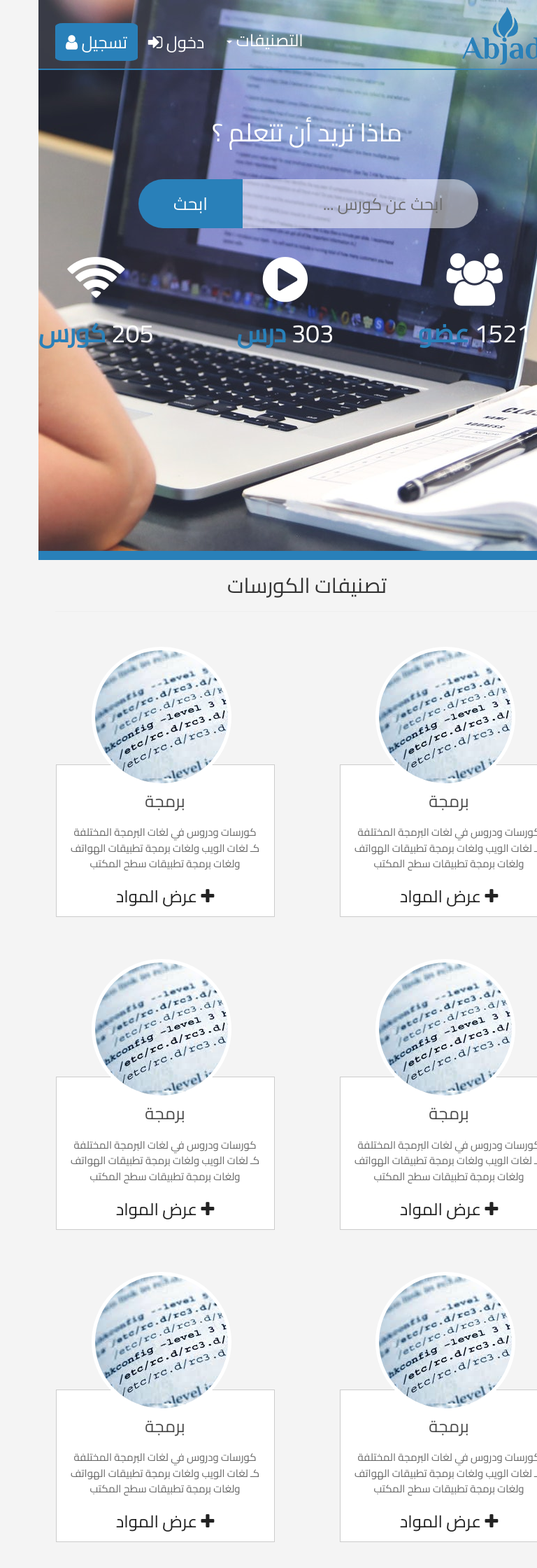
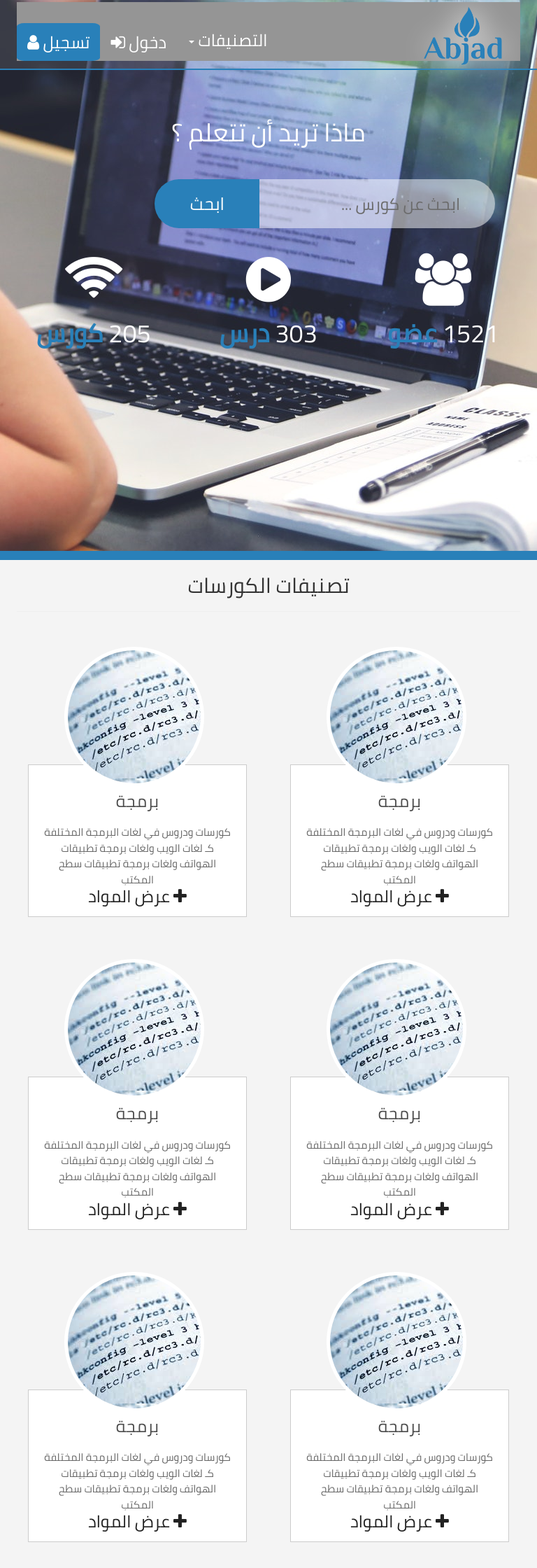
Before and after one commit to theyousry/Abjd, a PHP site: page / in a window 768 px wide; the page is wider, and only the part inside the window is pictured. Shown: the top 2240 px of that part at 70% size. Run offline with PHP 8.4, Linux system fonts and the light colour scheme; some libraries are stand-ins or nearby versions.

Commit message:
responsive edits/additions

```diff
--- a/site/css/main.css
+++ b/site/css/main.css
@@ -1,25 +1,48 @@
+/* arabic */
+@font-face {
+  font-family: 'Cairo';
+  font-style: normal;
+  font-weight: 400;
+  src: local('Cairo'), local('Cairo-Regular'), url(../fonts/cairo-arabic.woff2) format('woff2');
+}
+/* latin-ext */
+@font-face {
+  font-family: 'Cairo';
+  font-style: normal;
+  font-weight: 400;
+  src: local('Cairo'), local('Cairo-Regular'), url(../fonts/latin-ext.woff2) format('woff2');
+}
+/* latin */
+@font-face {
+  font-family: 'Cairo';
+  font-style: normal;
+  font-weight: 400;
+  src: local('Cairo'), local('Cairo-Regular'), url(../fonts/cairo-latin.woff2) format('woff2');
+}
+
+a {
+font-size: x-large; }
+
+/*start of navbar*/
+
+/*for desktop*/
+@media (min-width: 768px) {
+
 body {
 direction: rtl;
 background-color: #F4F4F4;
+
 }
 html, body {
 height: 100%;
 direction: rtl;
 font-family: 'Cairo', sans-serif; }
 
-
-a {
-font-size: x-large; }
-
-
-/*start of navbar*/
-@media (min-width: 768px) {
-
 .navbar-default {
 height: 100px;
 background-color: #959595;
 border-color: #2980b9;
-border-bottom: 2px solid #2980b9 }
+border-bottom: 2px solid #2980b9; }
 
 .navbar-nav {
 margin-top: 30px;
@@ -27,6 +50,11 @@
 
 .navbar-toggle {
 margin-top: 47px; }
+
+.navbar-default .navbar-toggle .icon-bar {
+    background-color: #2980b9;
+}
+
 
 .navbar-default .navbar-nav > li > a {
 color: #fff; }
@@ -44,7 +72,7 @@
 
 
 .navbar-brand img {
-height: 100px;
+height: 100%;
 filter: drop-shadow(2px 0px 20px #ffffff); }
 
 .affix {
@@ -65,19 +93,27 @@
 color: #ffffff; }
 
 
-#abjaaad {
-border-color: #2980B9;}
+.navbar-collapse {
+    border-top: unset;
+}
 
 .search-group {
 position: relative;
-display: inline-flex;
+/*display: inline-flex;*/
 width: 100%;
 padding: 5%;
-margin-right: 16%;
 }
 
 }
+/*for tablet*/
+
 @media (max-width: 768px) {
+body {
+height: 100%;
+direction: rtl;
+font-family: 'Cairo', sans-serif;
+background-color: #F4F4F4;
+}
 
 .navbar-default {
 height: 100px;
@@ -90,7 +126,11 @@
 font-size: xx-large; }
 
 .navbar-toggle {
-margin-top: 47px; }
+margin-top: 47px;
+}
+.navbar-default .navbar-toggle .icon-bar {
+    background-color: #2980b9;
+}
 
 .navbar-default .navbar-nav > li > a {
 color: #fff; }
@@ -129,14 +169,16 @@
 
 
 #abjaaad {
-border-color: #2980B9;}
-
+background-color: #959595;
+}
+.navbar-collapse {
+    border-top: unset;
+}
 .search-group {
 position: relative;
 display: inline-flex;
 width: 100%;
 padding: 5%;
-margin-right: 11%;
 }
 
 }
@@ -153,7 +195,12 @@
 background-attachment: fixed;
 position: relative;
 border-bottom: 13px solid  #2980B9;
+overflow: overlay;
 
+
+}
+.header::-webkit-scrollbar {
+    display: none;
 }
 .header img {
 width:100%;
@@ -201,7 +248,7 @@
 
 .search-group {
 position:relative;
-display:inline-flex;
+/*display:inline-flex;*/
 width: 100%;
 padding: 5%;
 }
@@ -260,9 +307,6 @@
 display: inline-flex;
 
 }
-.row {
-margin-left: -77px;
-}
 .row h1 span {
 color: #2980B9;
 font-weight: bolder;
@@ -278,6 +322,7 @@
 z-index: 2;
 width: 200px;
 height: 200px;
+margin-right: 19.5%;
 border: 5px solid #fff;
 line-height: 120px;
 border-radius: 50%;
@@ -302,7 +347,6 @@
 
 .category_box > .icon > .info {
 margin-top: -32px;
-margin-right: -62px;
 background: #fff;
 border: 1px solid #ccc;
 padding: 19px 0 15px 0;
```
